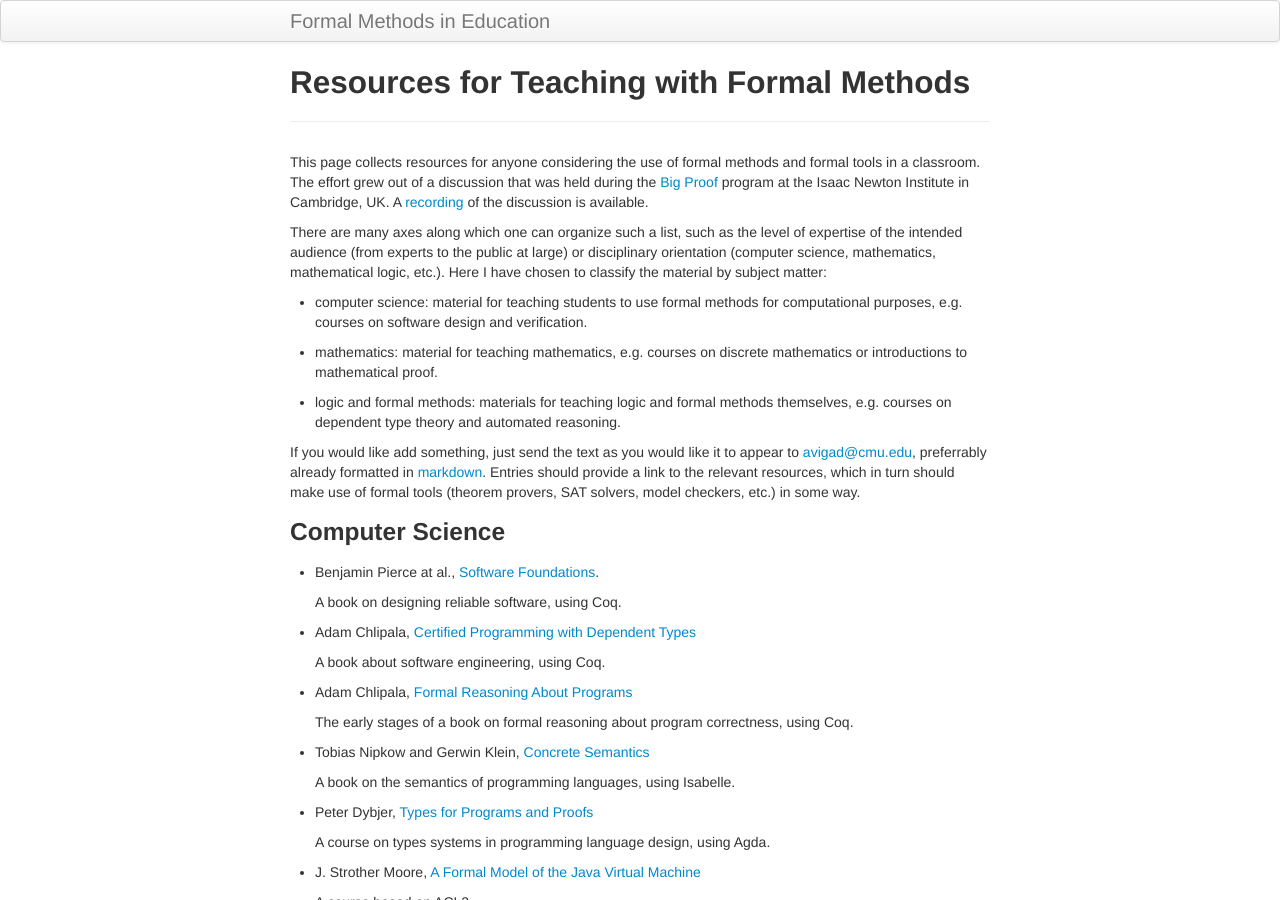
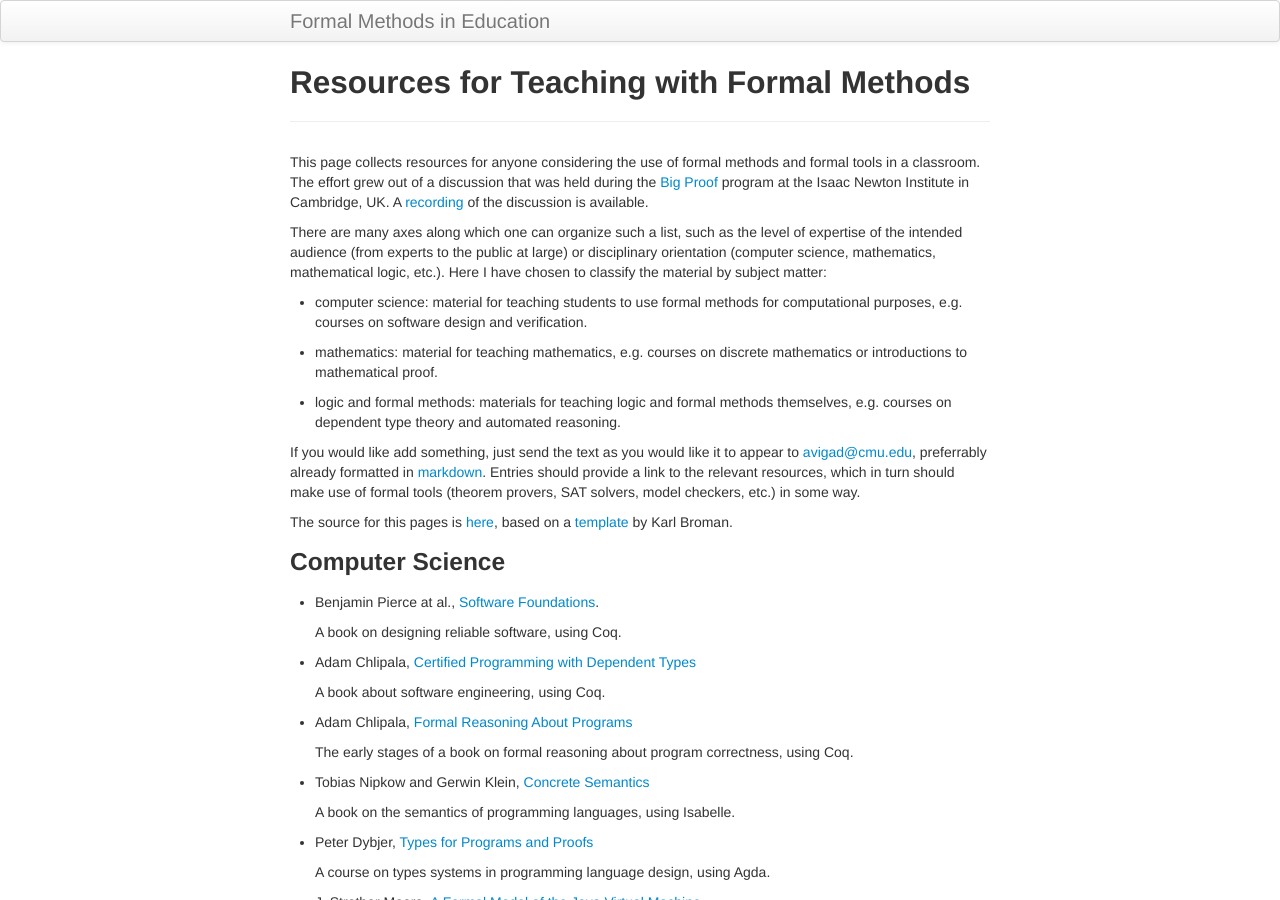
Before and after one commit to avigad/formal_methods_in_education, a Jekyll site: the page built from index.md, in a window 1280 px wide and 900 px high. Built offline with Jekyll 4.4.1, drawn with Linux system fonts in a browser that asks for light colours.

Commit message:
credit Karl Broman

```diff
--- a/index.md
+++ b/index.md
@@ -14,6 +14,8 @@ There are many axes along which one can organize such a list, such as the level
 - logic and formal methods: materials for teaching logic and formal methods themselves, e.g. courses on dependent type theory and automated reasoning.
 
 If you would like add something, just send the text as you would like it to appear to <avigad@cmu.edu>, preferrably already formatted in [markdown](https://daringfireball.net/2004/12/markdown_101). Entries should provide a link to the relevant resources, which in turn should make use of formal tools (theorem provers, SAT solvers, model checkers, etc.) in some way.
+
+The source for this pages is [here](https://github.com/avigad/formal_methods_in_education), based on a [template](http://kbroman.org/simple_site/) by Karl Broman.
 
 ### Computer Science
 
```
